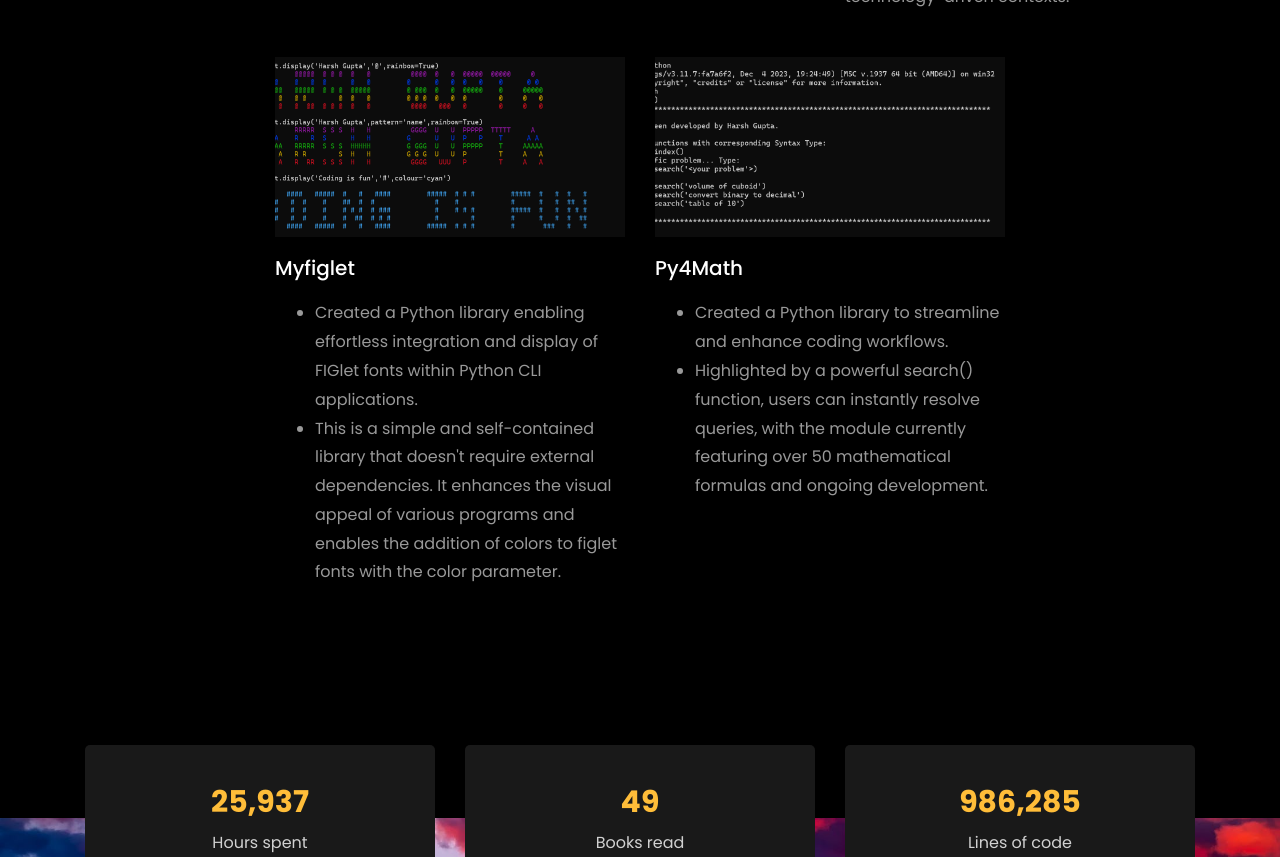
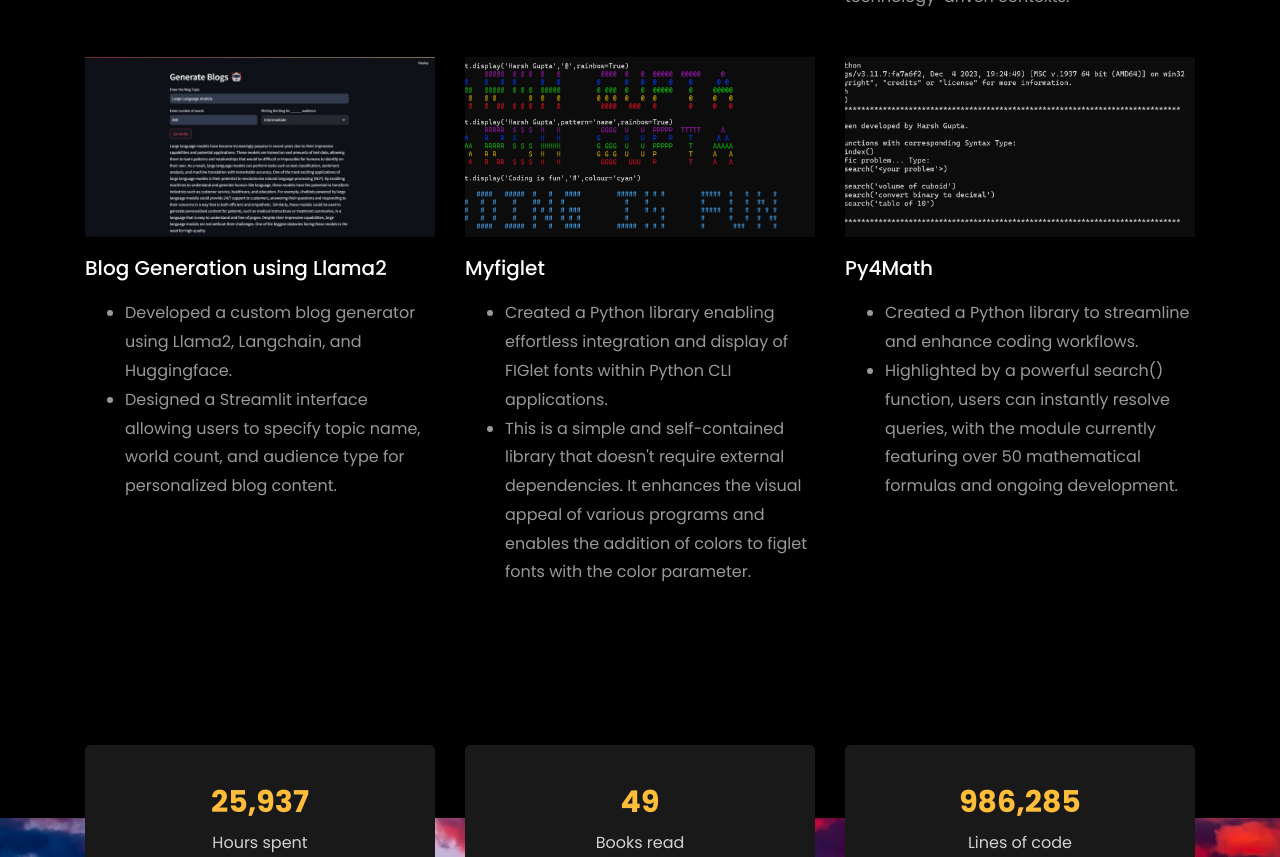
Before and after one commit to 2003HARSH/2003HARSH.github.io, a plain HTML site: page index.html in a window 1280 px wide. Shown: the part 6096-6953 px from the top of the page. Drawn offline with Linux system fonts and the light colour scheme; files whose address does not match are found by name.

Commit message:
Added project

```diff
--- a/index.html
+++ b/index.html
@@ -550,6 +550,22 @@
 			</div>
 			<div class="col-md-4 d-flex ftco-animate">
 				<div class="blog-entry justify-content-end">
+				<a href="https://github.com/2003HARSH/Blog-Generation-using-Llama2" class="block-20 zoom-effect" style="background-image: url('images/blog_gen.jpg');">
+				</a>
+				<div class="text mt-3 float-right d-block">
+
+				  <h3 class="heading"><a href="https://github.com/2003HARSH/Blog-Generation-using-Llama2">Blog Generation using Llama2</a></h3>
+				  <p><ul>
+					<li>Developed a custom blog generator using Llama2, Langchain, and Huggingface.</li>
+					<li>Designed a Streamlit interface allowing users to specify topic name, world count, and
+						audience type for personalized blog content.
+						</li>
+				  </ul></p>
+				</div>
+			  </div>
+			</div>
+			<div class="col-md-4 d-flex ftco-animate">
+				<div class="blog-entry justify-content-end">
 				<a href="https://pypi.org/project/myfiglet/" class="block-20 zoom-effect" style="background-image: url('images/figlet.png');">
 				</a>
 				<div class="text mt-3 float-right d-block">
```
Also changed, not shown: images/blog_gen.jpg (added).
